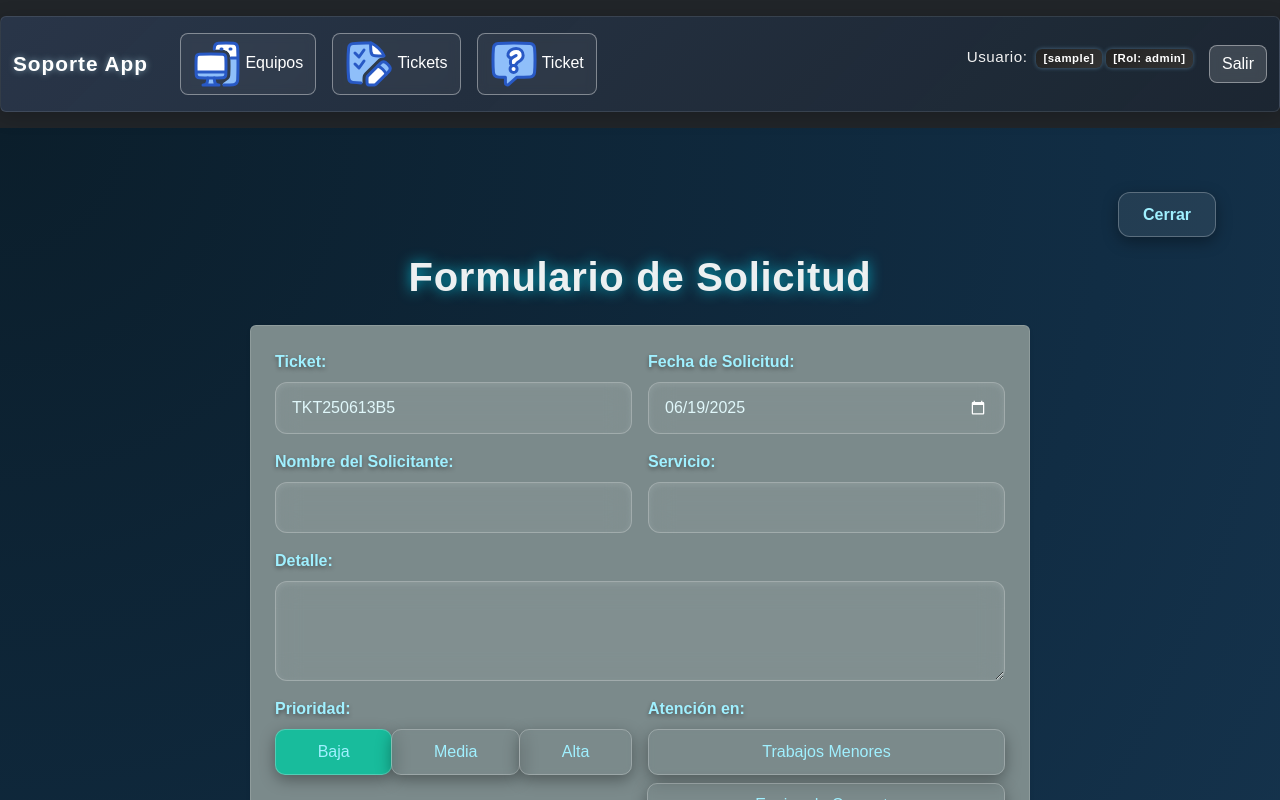
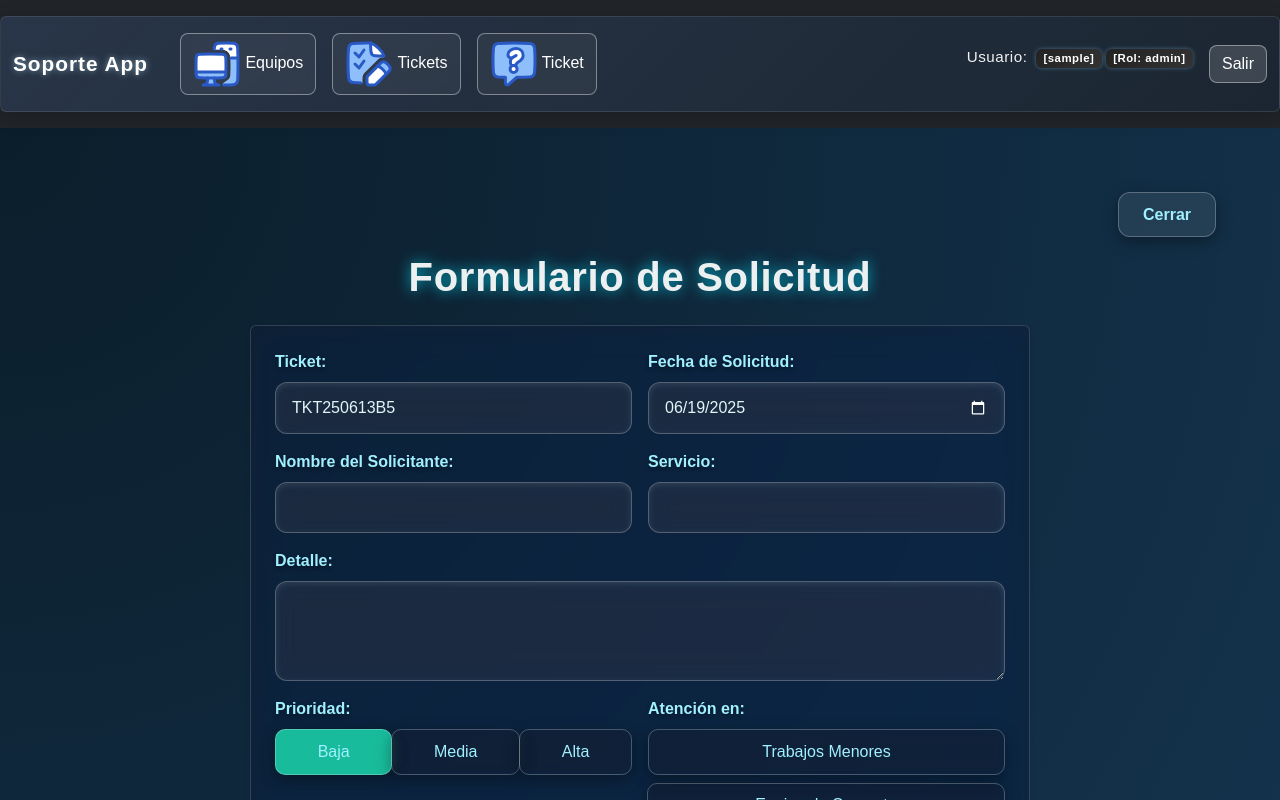
Before and after one commit to chaknogf/tics-tikets, an Angular app: page /ticket in a window 1280 px wide. Shown: the top 800 px of the page. Built offline with nearby package versions, Linux system fonts and the light colour scheme; sample sign-in values are in the browser's storage.

Commit message:
style: rediseño

```diff
--- a/src/app/navbar/navbar.component.html
+++ b/src/app/navbar/navbar.component.html
@@ -7,7 +7,7 @@
     <button class="btn btn-outline-dark ms-3 rounded-3" (click)="tickets()">
       <span [innerHTML]="icons['tickets']"></span>
       Tickets</button>
-    <button class="btn btn-outline-dark ms-3 rounded-3" >
+    <button class="btn btn-outline-dark ms-3 rounded-3" (click)="ticket()">
       <span [innerHTML]="icons['ticket']"></span>
       Ticket
     </button>
--- a/src/app/soporte/formulario/formulario.component.html
+++ b/src/app/soporte/formulario/formulario.component.html
@@ -9,7 +9,7 @@
   <h2 class="text-center text-light mb-4">Formulario de Solicitud</h2>
 
   <!-- Formulario -->
-  <form [formGroup]="form" (ngSubmit)="guardar()" class="ticket-form card p-4 mb-4 rounded shadow-sm bg-dark text-light">
+  <form [formGroup]="form" (ngSubmit)="guardar()" class="ticket-form card p-4 mb-4 rounded shadow-sm  text-light">
 
     <div class="row g-3">
 
```
